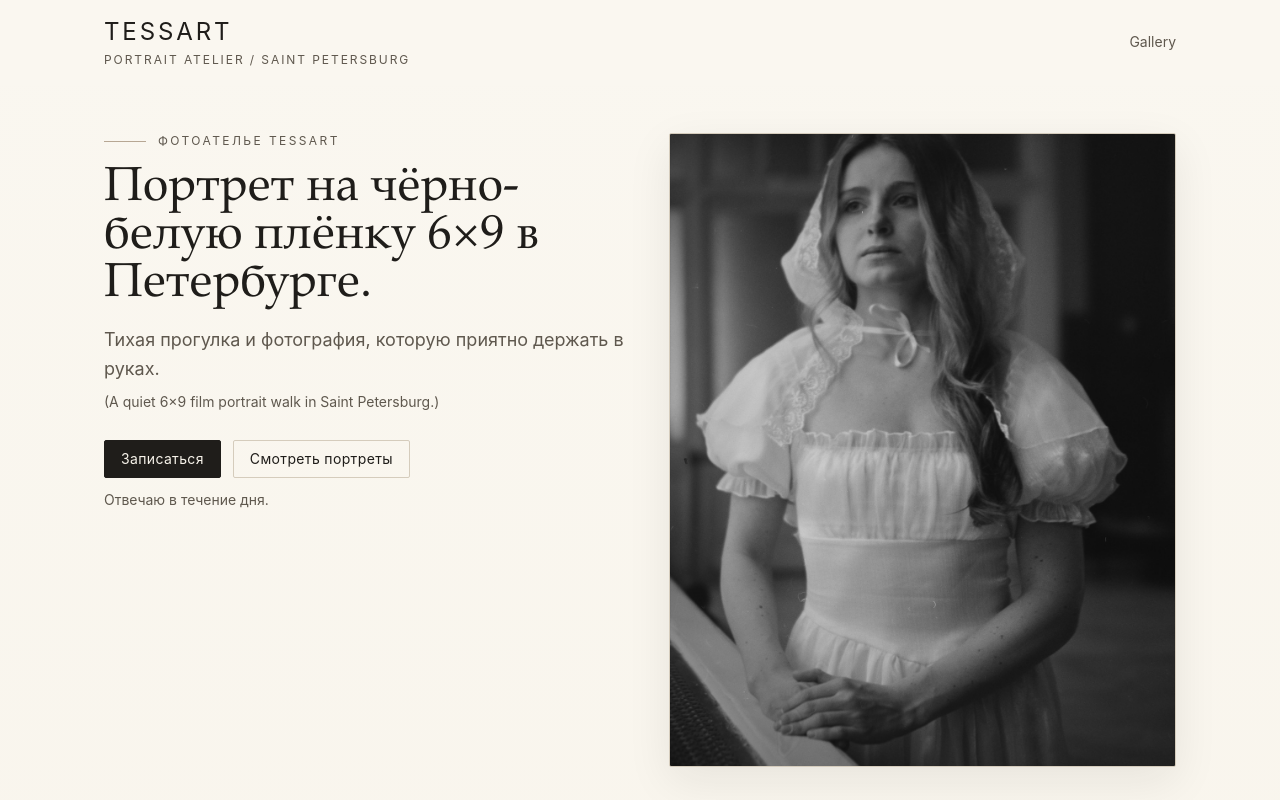
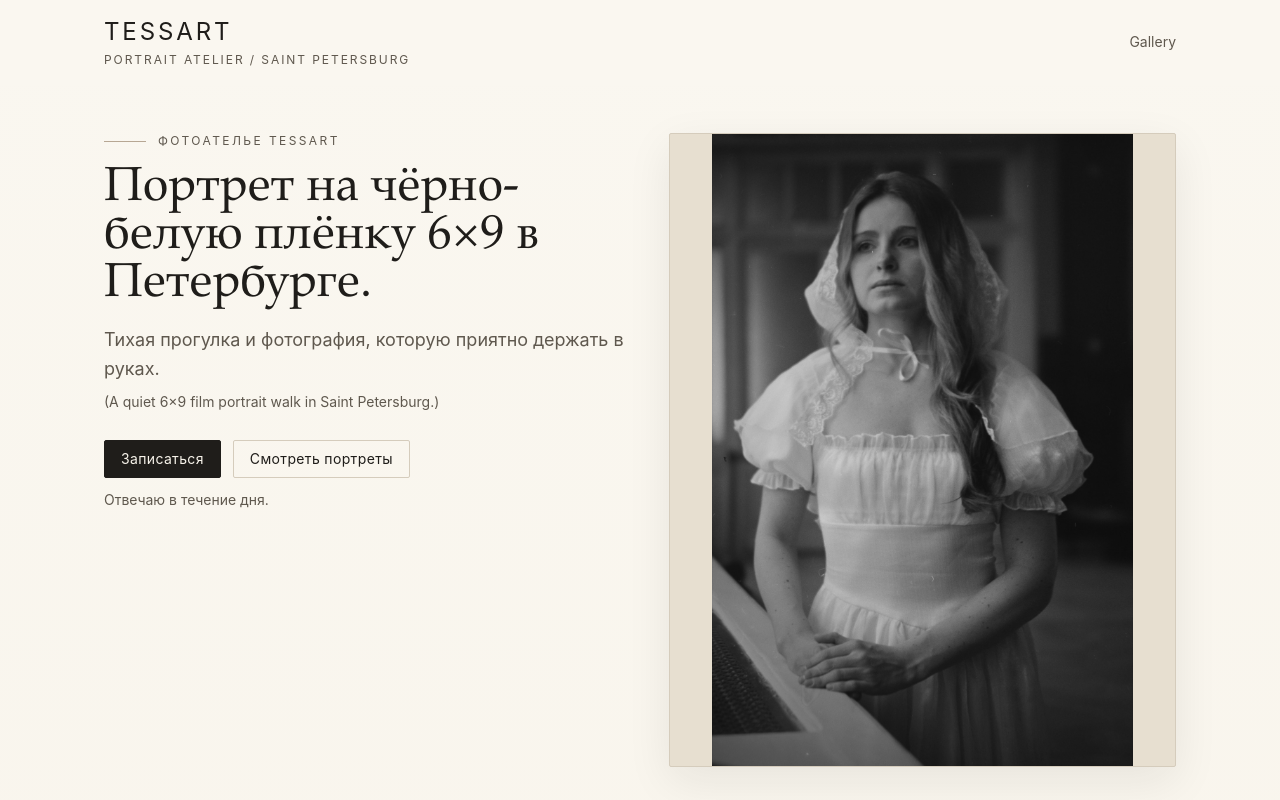
Before and after one commit to Tysart/Photographic_Studio, a Next.js app: page / in a window 1280 px wide. Shown: the top 800 px of the page. Built offline with nearby package versions, Linux system fonts and the light colour scheme.

Commit message:
Fix hero crop and gallery visibility with direct img rendering

```diff
--- a/components/GalleryGrid.tsx
+++ b/components/GalleryGrid.tsx
@@ -1,6 +1,5 @@
 "use client";
 
-import Image from "next/image";
 import { useState } from "react";
 import { galleryItems } from "@/config/site";
 import { Lightbox } from "@/components/Lightbox";
@@ -20,13 +19,12 @@ export function GalleryGrid() {
               className="group relative aspect-[4/5] overflow-hidden rounded-sm border border-line bg-[#ece7db] text-left"
               aria-label={`Открыть портрет ${item.id}`}
             >
-              <Image
+              <img
                 src={item.src}
                 alt={item.alt}
-                fill
                 loading="lazy"
-                sizes="(max-width: 768px) 48vw, (max-width: 1200px) 30vw, 22vw"
-                className="object-cover transition-transform duration-300 group-hover:scale-[1.02]"
+                decoding="async"
+                className="h-full w-full object-cover transition-transform duration-300 group-hover:scale-[1.02]"
               />
             </button>
           ))}
--- a/components/Hero.tsx
+++ b/components/Hero.tsx
@@ -1,6 +1,5 @@
 "use client";
 
-import Image from "next/image";
 import { useState } from "react";
 import { BookingModal } from "@/components/BookingModal";
 import { Button } from "@/components/Button";
@@ -30,14 +29,13 @@ export function Hero() {
       </div>
 
       <div className="order-1 md:order-2">
-        <div className="relative aspect-[4/5] overflow-hidden rounded-sm border border-line bg-[#ede8dd] shadow-card">
-          <Image
+        <div className="relative aspect-[4/5] overflow-hidden rounded-sm border border-line bg-[#e7dfd0] shadow-card">
+          <img
             src="/images/hero-placeholder.jpg"
             alt="Портрет в историческом пространстве Санкт-Петербурга"
-            fill
-            priority
-            sizes="(max-width: 768px) 100vw, 42vw"
-            className="object-cover"
+            className="h-full w-full object-contain"
+            loading="eager"
+            fetchPriority="high"
           />
         </div>
       </div>
--- a/components/Lightbox.tsx
+++ b/components/Lightbox.tsx
@@ -1,6 +1,5 @@
 "use client";
 
-import Image from "next/image";
 import { useEffect } from "react";
 import { galleryItems } from "@/config/site";
 import { Modal } from "@/components/Modal";
@@ -38,7 +37,7 @@ export function Lightbox({ openIndex, onClose, onMove }: LightboxProps) {
     <Modal open={isOpen} onClose={onClose} title={item.caption}>
       <div className="space-y-4">
         <div className="relative aspect-[4/5] overflow-hidden rounded-sm border border-line bg-[#ede8dd]">
-          <Image src={item.src} alt={item.alt} fill sizes="(max-width: 768px) 90vw, 60vw" className="object-cover" />
+          <img src={item.src} alt={item.alt} className="h-full w-full object-contain" />
         </div>
         <div className="flex items-center justify-between gap-3">
           <button
```
